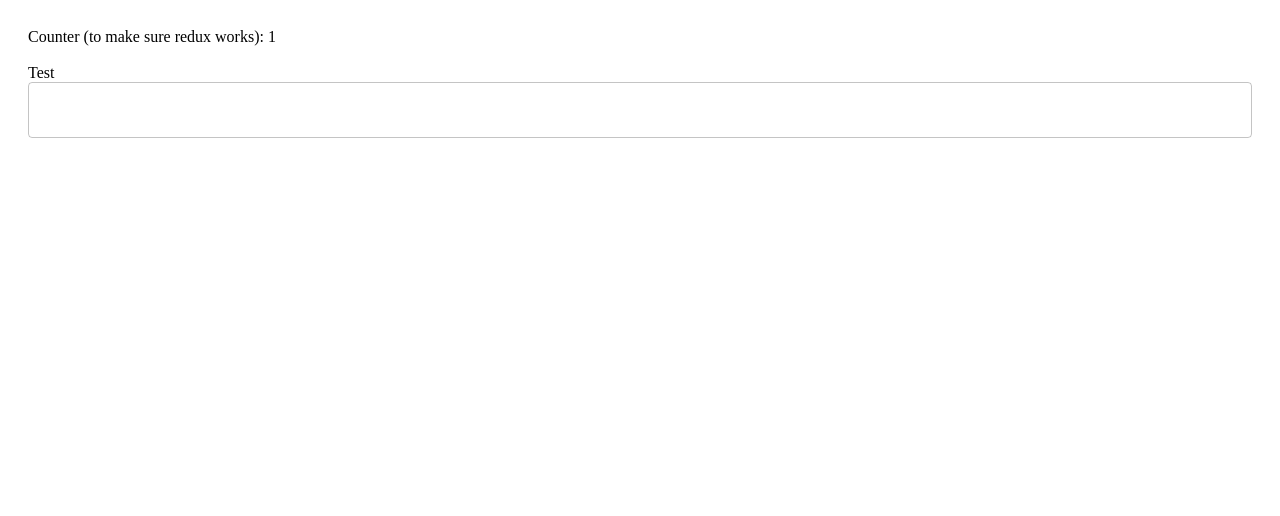
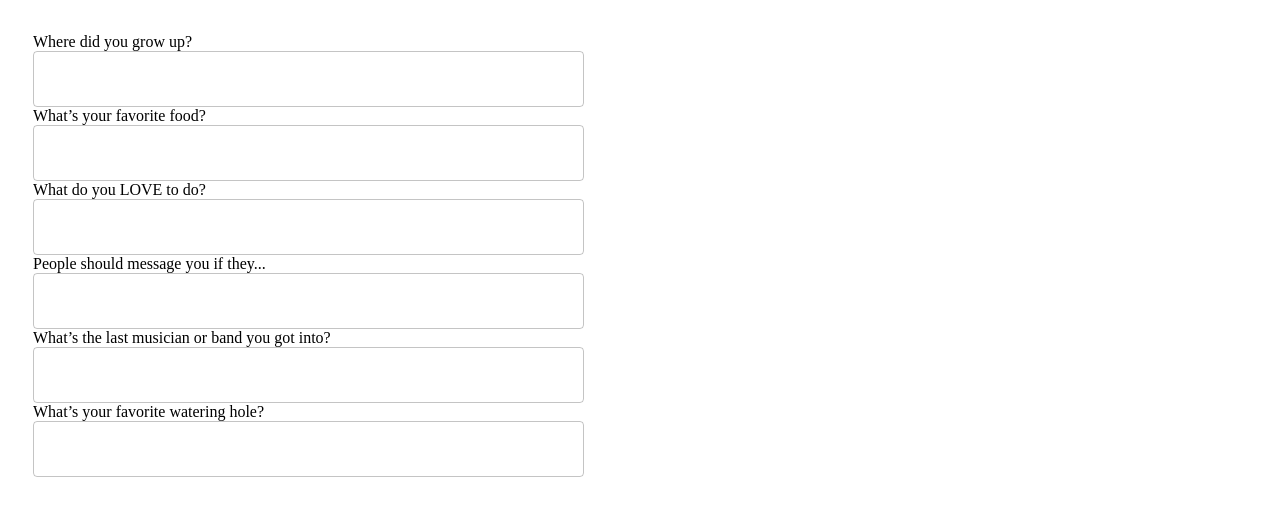
Before and after one commit to Sourabh25495/OKC-Application, a React app: page / in a window 1280 px wide. Built offline with nearby package versions, Linux system fonts and the light colour scheme.

Commit message:
OKC initial commit- set up redux

```diff
--- a/src/components/App.js
+++ b/src/components/App.js
@@ -4,7 +4,8 @@ import { increment, submitField } from "../madlibs";
 
 import Button from "@material-ui/core/Button";
 
-import { InputComponent } from "./InputComponent";
+
+import SelfSpace from "./SelfSpace";
 
 require("./App.scss");
 
@@ -15,10 +16,8 @@ const App = ({ counter, increment, submitField }) => {
 
   return (
     <div className="match-area">
-      Counter (to make sure redux works): {counter}
-      <br />
-      <br />
-      <InputComponent />
+
+      <SelfSpace />
       {/* <Button
         variant="contained"
         color="primary"
--- a/src/components/App.scss
+++ b/src/components/App.scss
@@ -1,4 +1,21 @@
 .match-area {
   padding: 20px;
   display: block;
+  color: green($color: #000000)
 }
+
+.essay-page-container{
+  display: inline;
+}
+
+.form-container {
+  display: inline-block;
+  width: 45%;
+  padding: 5px;
+
+}
+
+.essay-container {
+  display: inline-block;
+  width: 45%
+}
--- a/src/components/InputComponent/InputComponent.js
+++ b/src/components/InputComponent/InputComponent.js
@@ -1,11 +1,12 @@
 import React from "react";
 import { TextField } from "@material-ui/core";
 
-export const InputComponent = () => {
+export const InputComponent = ({ label }) => {
+  console.log("label", label);
   return (
-    <div style={{display: 'grid'}}>
+    <div style={{ display: "grid" }}>
       <>
-        <label>Test</label>
+        <label>{label}</label>
       </>
       <>
         <TextField variant="outlined" />
--- /dev/null
+++ b/src/components/SelfSpace.js
@@ -0,0 +1,26 @@
+import React from "react";
+import { TextField } from "@material-ui/core";
+import { InputComponent } from "./InputComponent";
+import { COPY } from "../constants";
+const SelfSpace = () => {
+    const fieldLabels = Object.values(COPY);
+    console.log("FIELD_NAMES", fieldLabels)
+  return (
+    <div className="essay-page-container">
+      <div className="form-container">
+          {Array.isArray(fieldLabels) && fieldLabels.map(currentLabel => (
+            <InputComponent label={currentLabel}/>
+          )
+
+        )}
+
+      </div>
+      <div className="essay-container">
+        {/* <InputComponent />
+        <InputComponent /> */}
+      </div>
+    </div>
+  );
+};
+
+export default SelfSpace;
```
